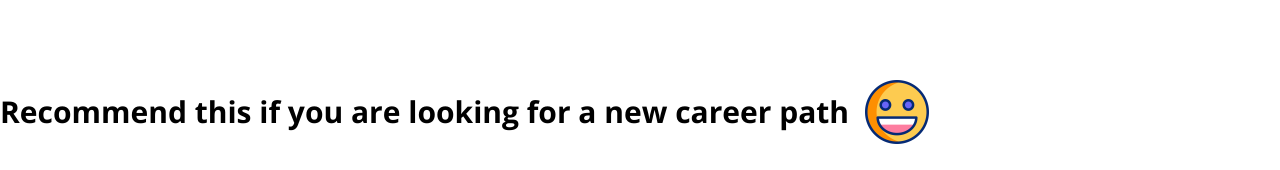
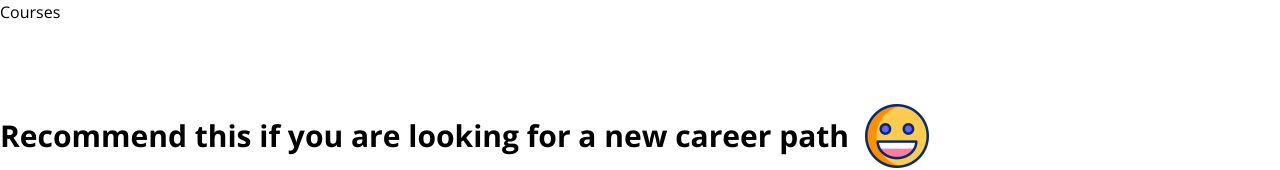
Before and after one commit to FrontEndDevo/NeuraLearnAcademy, a React (Vite) app: page / in a window 1280 px wide. Shown: the top 170 px of the page. Built offline with nearby package versions, Linux system fonts and the light colour scheme.

Commit message:
Create Courses component and folder then import it into HomePage.jsx

```diff
--- /dev/null
+++ b/src/components/Courses/Courses.jsx
@@ -0,0 +1,5 @@
+const Courses = () => {
+  return <section>Courses</section>;
+};
+
+export default Courses;
--- a/src/pages/Homepage.jsx
+++ b/src/pages/Homepage.jsx
@@ -1,9 +1,11 @@
+import Courses from "../components/Courses/Courses";
 import NewCareerRecommendations from "../components/NewCareerRecommendations/NewCareerRecommendations";
 import ProfessionalCertificates from "../components/ProfessionalCertificates/ProfessionalCertificates";
 
 const Homepage = () => {
   return (
     <>
+      <Courses />
       <NewCareerRecommendations />
       <ProfessionalCertificates />
     </>
```
